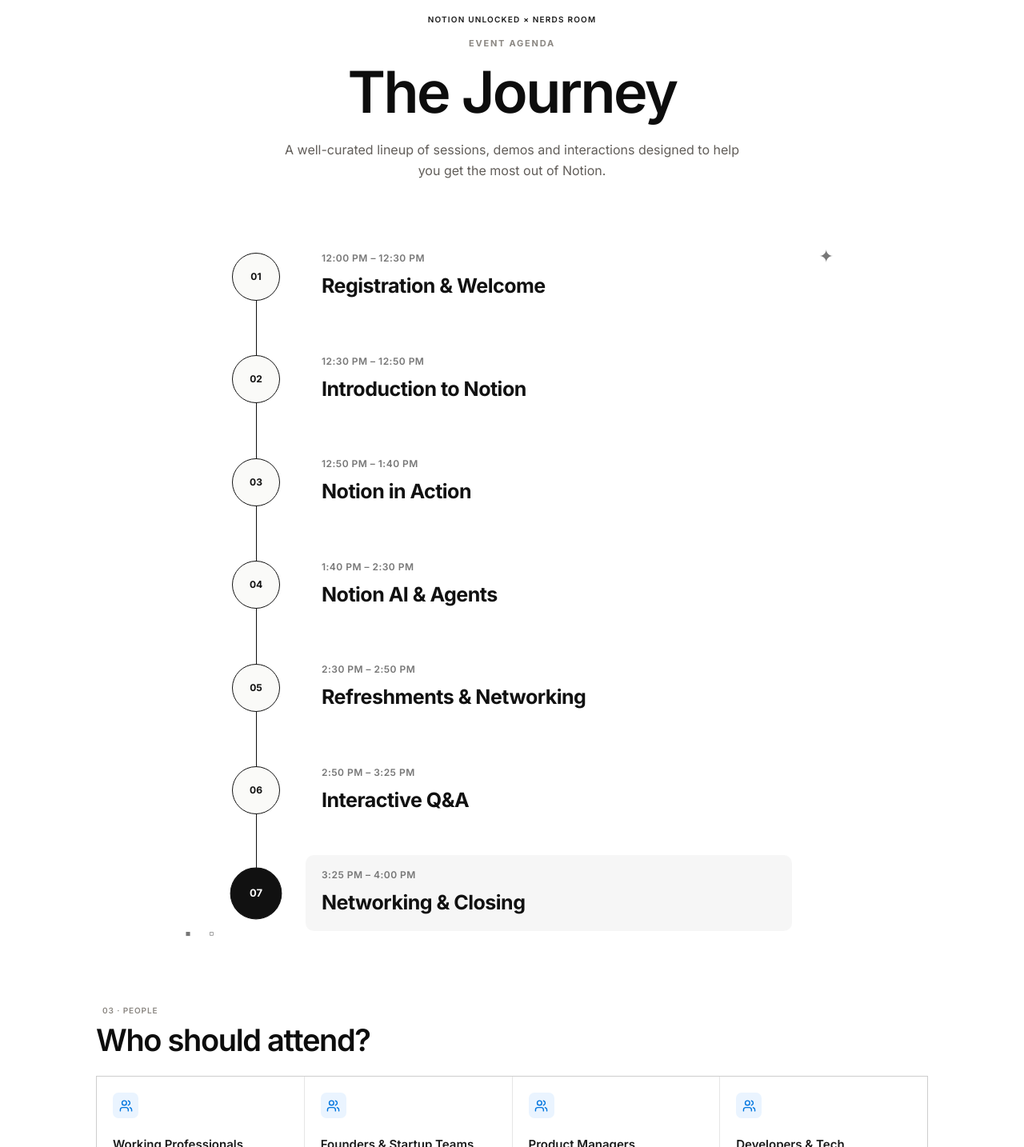
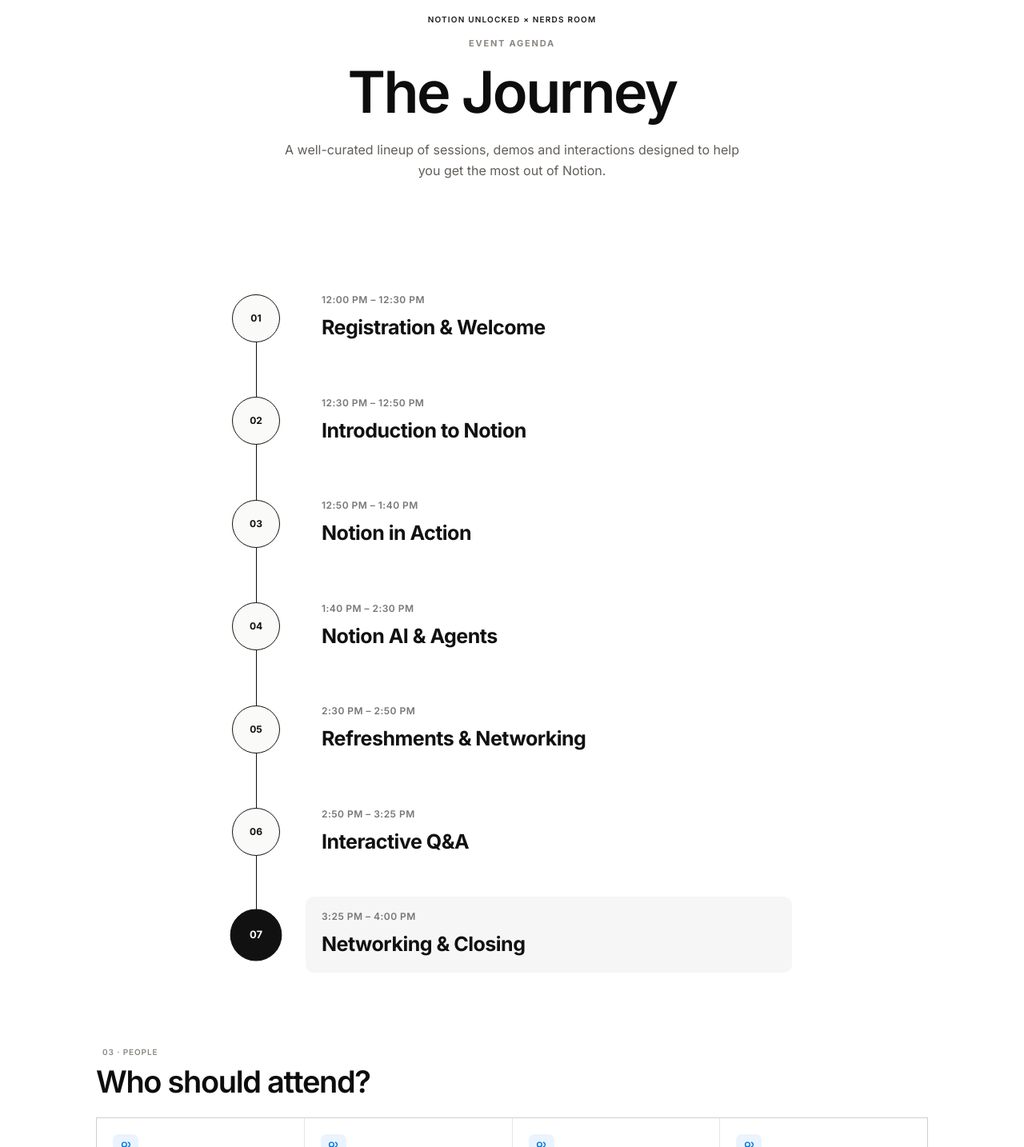
Before and after one commit to sharmaa-abhi/InnovateX, a React (Vite) app: page / in a window 1280 px wide. Shown: the part 1904-3338 px from the top of the page at 80% size. Built offline with nearby package versions, Linux system fonts and the light colour scheme.

Commit message:
feat: update agenda journey styles and remove unnecessary decorations for improved layout

```diff
--- a/src/components/WorkspacePage.tsx
+++ b/src/components/WorkspacePage.tsx
@@ -301,12 +301,6 @@ export const WorkspacePage: React.FC<WorkspacePageProps> = ({ onRegisterClick })
             </div>
 
             <div className="agenda-journey" aria-label="Event agenda timeline">
-              <span className="agenda-journey__decoration agenda-journey__decoration--sparkle" aria-hidden="true">
-                ✦
-              </span>
-              <span className="agenda-journey__decoration agenda-journey__decoration--pixel" aria-hidden="true">
-                ▪ ▫
-              </span>
               <div className="agenda-journey__line" aria-hidden="true">
                 <span style={{ height: `${timelineProgress}%` }} />
               </div>
--- a/src/index.css
+++ b/src/index.css
@@ -652,7 +652,7 @@ button {
 .agenda-journey {
   position: relative;
   width: min(100%, 700px);
-  margin: 72px auto 0;
+  margin: 124px auto 0;
   padding: 0 0 18px;
 }
 
@@ -743,25 +743,6 @@ button {
   font-size: clamp(19px, 2.5vw, 25px);
   font-weight: 650;
   letter-spacing: -0.02em;
-}
-
-.agenda-journey__decoration {
-  position: absolute;
-  color: #777;
-  font-size: 22px;
-  pointer-events: none;
-}
-
-.agenda-journey__decoration--sparkle {
-  top: 6px;
-  right: -52px;
-}
-
-.agenda-journey__decoration--pixel {
-  bottom: 2px;
-  left: -60px;
-  font-size: 18px;
-  letter-spacing: 8px;
 }
 
 .workspace-tag {
@@ -1090,7 +1071,7 @@ button {
   }
 
   .agenda-journey {
-    margin-top: 52px;
+    margin-top: 88px;
   }
 
   .agenda-journey__line {
@@ -1115,10 +1096,6 @@ button {
 
   .agenda-journey__content h3 {
     font-size: 18px;
-  }
-
-  .agenda-journey__decoration {
-    display: none;
   }
 
   .workspace-property {
```
